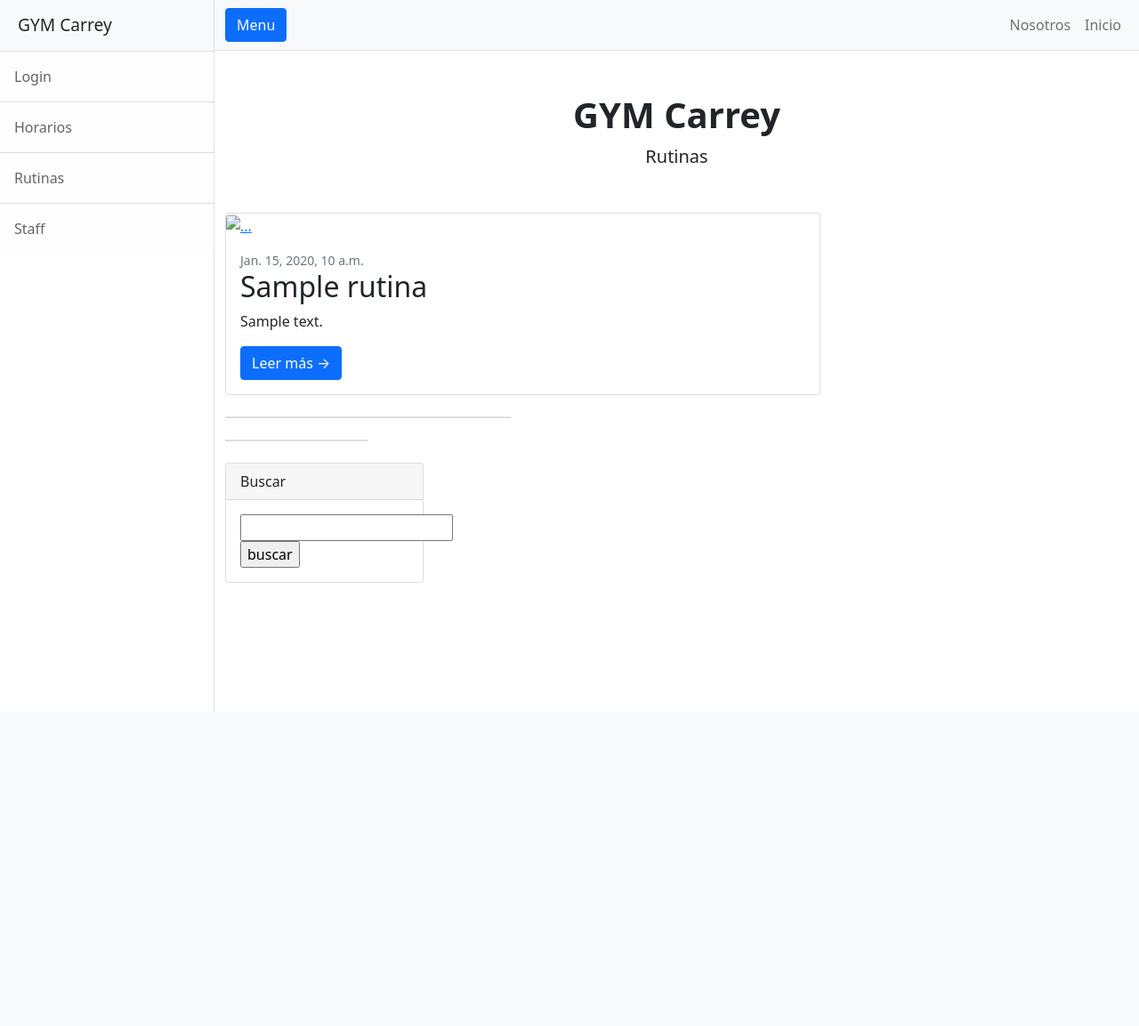
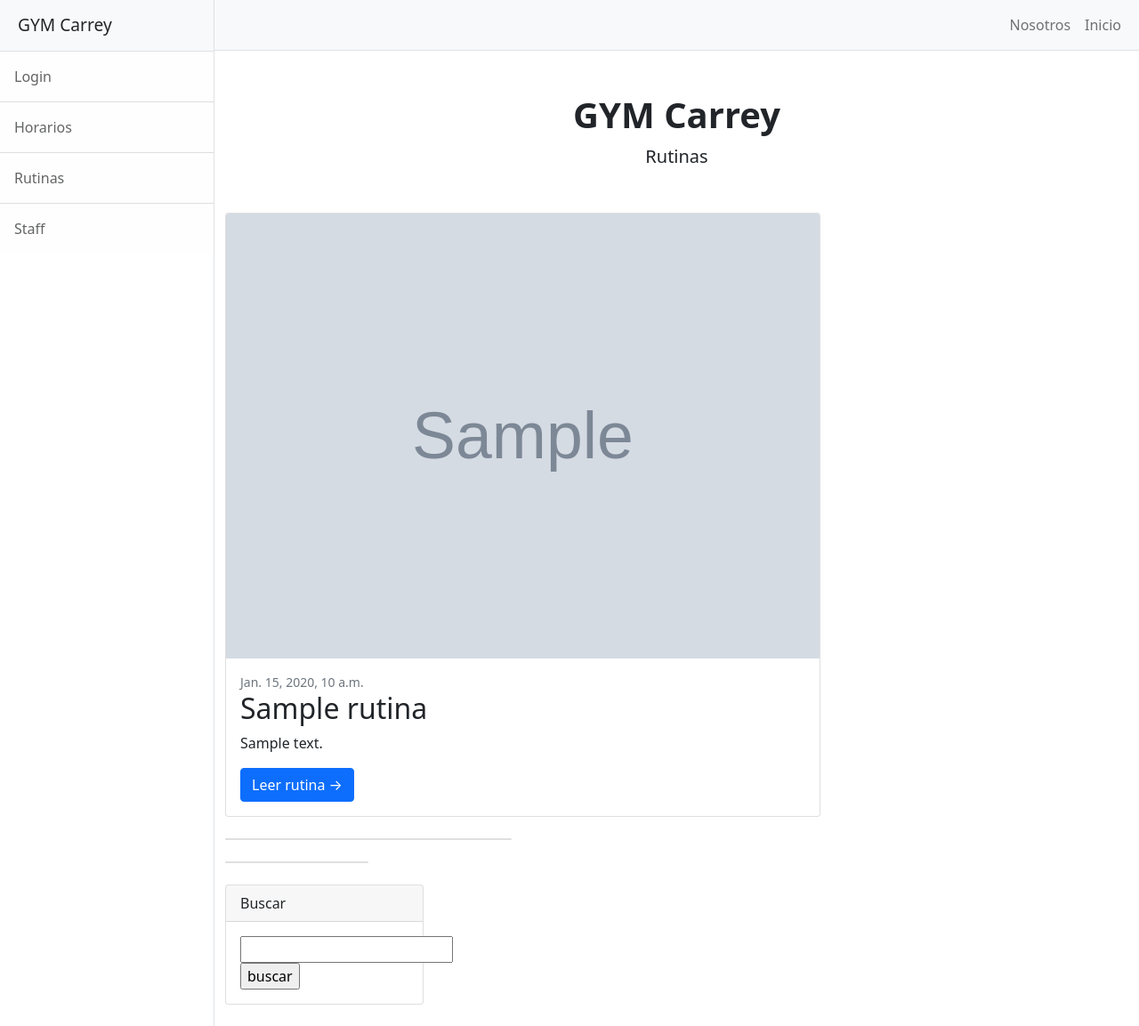
Before and after one commit to gabrielgarabedian/coderfinal, a Django app: page /rutina/rutinas-post/ in a window 1280 px wide. Shown: the whole page at 89% size. Before the commit the page ends 800 px from the top, so only its background shows below. Run offline with Django 4.2, Linux system fonts and the light colour scheme; tables that the repository leaves empty hold one stand-in row (values such as "Sample post"); grey boxes marked "Sample" are stand-in pictures; some libraries are stand-ins or nearby versions.

Commit message:
se cargaron las imagenes,se creo modelo staff y se modifico el readme

```diff
--- a/rutina/admin.py
+++ b/rutina/admin.py
@@ -1,8 +1,9 @@
 from django.contrib import admin
-from rutina.models import Rutina,Configuracion,Grilla
+from rutina.models import Rutina,Configuracion,Grilla,Staff
 
 
 
 admin.site.register(Rutina)
 admin.site.register(Grilla)
 admin.site.register(Configuracion)
+admin.site.register(Staff)
--- a/rutina/models.py
+++ b/rutina/models.py
@@ -11,7 +11,7 @@ class Rutina(models.Model):
     nombre_rutina= models.CharField(max_length=50)
     short_content= models.CharField(max_length=70)
     content= models.TextField(max_length=5000)
-    image_rutina = models.ImageField(upload_to="post", null=True, blank=True)
+    image_rutina = models.ImageField(upload_to="rutinas", null=True, blank=True)
     date_published= models.DateTimeField(auto_now_add=True)
 
 
@@ -23,7 +23,7 @@ class Alimentacion(models.Model):#creada para un futuro
     title= models.CharField(max_length=50)
     creador=models.CharField(max_length=70)
     contenido= models.TextField(max_length=5000)
-    image_rutina = models.ImageField(upload_to="rutinas", null=True, blank=True)
+    image_rutina = models.ImageField(upload_to="post", null=True, blank=True)
     date_published= models.DateTimeField(auto_now_add=True)
 
     def __str__(self):
@@ -33,3 +33,7 @@ class Grilla(models.Model):
     dias_de=models.CharField(max_length=50, default="Lunes a Sabados")
     horario_de=models.CharField(max_length=40, default="de 8 a 22hs")
     feriados_de=models.CharField(max_length=50, default="9 a 20hs")
+
+class Staff(models.Model):
+    nombre_staff= models.CharField(max_length=50,default='')
+    profe_de= models.CharField(max_length=50,default='')
--- a/rutina/templates/rutina/index.html
+++ b/rutina/templates/rutina/index.html
@@ -26,7 +26,7 @@
                     {% endif %}
                     <a class="list-group-item list-group-item-action list-group-item-light p-3" href="{% url 'horarios' %}">{% block boton_3 %} Horarios {% endblock boton_3 %}</a>
                     <a class="list-group-item list-group-item-action list-group-item-light p-3" href="{% url 'rutinas-post' %}">{% block boton_4%} Rutinas {% endblock boton_4 %}</a>
-                    <a class="list-group-item list-group-item-action list-group-item-light p-3" href="">{% block boton_5 %} Staff {% endblock boton_5 %}</a>
+                    <a class="list-group-item list-group-item-action list-group-item-light p-3" href="{% url 'staff' %}">{% block boton_5 %} Staff {% endblock boton_5 %}</a>
                 </div>
             </div>
             {% endblock menu %}
@@ -35,8 +35,6 @@
                 <!-- Top navigation-->
                 <nav class="navbar navbar-expand-lg navbar-light bg-light border-bottom">
                     <div class="container-fluid">
-                        <button class="btn btn-primary" id="sidebarToggle">Menu</button>
-                        <button class="navbar-toggler" type="button" data-bs-toggle="collapse" data-bs-target="#navbarSupportedContent" aria-controls="navbarSupportedContent" aria-expanded="false" aria-label="Toggle navigation"><span class="navbar-toggler-icon"></span></button>
                         <div class="collapse navbar-collapse" id="navbarSupportedContent">
                             <ul class="navbar-nav ms-auto mt-2 mt-lg-0">
                                 <li class="nav-item active"><a class="nav-link" href="{% url 'nosotros' %}">{% block boton_cabecera_1 %} Nosotros {% endblock boton_cabecera_1%}</a></li>
@@ -51,11 +49,13 @@
                 <div class="container-fluid">
                     {% endblock base %}
                     {% block contenido %}
-                    <h1 class="mt-4">GYM Carrey</h1>
-                    <p>solución integral que te facilitan los horarios de atencion, rutinas de entrenamiento, planes de alimentacion y el control de socios de forma rápida e intuitiva. Sin complicaciones y con la mejor experiencia para tus clientes.</p>
-                    <p>
+                    <h1 class="mt-4">--GYM Carrey--</h1>
+                    <p></p>
+                    <h2>solución integral que te facilitan los horarios de atencion, rutinas de entrenamiento, planes de alimentacion y el control de socios de forma rápida e intuitiva. Sin complicaciones y con la mejor experiencia para tus clientes.</h2>
+                    <h3>
                         Entrenar y la salud van de la mano.
-                    </p>
+                    </h3>
+                    <p>Todas las rutinas en un solo lugar, las veces que quieras</p>
                 </div>
             </div>
         </div>
--- a/rutina/templates/rutina/rutina_list.html
+++ b/rutina/templates/rutina/rutina_list.html
@@ -6,7 +6,7 @@ Rutinas
 {% endblock titulo %}
 
 {% block contenido %}
-
+<h1 class="mt-4">Lista de rutinas</h1>
 <div class="container">
     {% if user.is_authenticated %}
         <a href="{% url 'crear-rutina'%}"> Crear nueva rutina </a>
--- a/rutina/templates/rutina/rutinas_post.html
+++ b/rutina/templates/rutina/rutinas_post.html
@@ -13,12 +13,12 @@
             <!-- Featured blog post-->
             <div class="card mb-4">
                 {% if  rutina.0 %}
-                <a href="#!"><img style="max-width:100%;" class="card-img-top" src="{{ rutina.0.image.url }}" alt="..." /></a>
+                <a href="#!"><img style="max-width:100%;" class="card-img-top" src="{{ rutina.0.image_rutina.url }}" alt="..." /></a>
                 <div class="card-body">
                     <div class="small text-muted">{{rutina.0.date_published}}</div>
                     <h2 class="card-title">{{rutina.0.nombre_rutina}}</h2>
                     <p class="card-text">{{rutina.0.short_content}}</p>
-                    <a class="btn btn-primary" href="{% url 'detail-rutina' rutina.0.id %}">Leer más →</a>
+                    <a class="btn btn-primary" href="{% url 'detail-rutina' rutina.0.id %}">Leer rutina →</a>
                 </div>
                 {% endif %}
             </div>
@@ -28,24 +28,24 @@
                     <!-- Blog post-->
                     {% if rutina.1 %}
                     <div class="card mb-4">
-                        <a href="#!"><img style="max-width:100%;" class="card-img-top" src="{{ rutina.1.image.url }}" alt="..." /></a>
+                        <a href="#!"><img style="max-width:100%;" class="card-img-top" src="{{ rutina.1.image_rutina.url }}" alt="..." /></a>
                         <div class="card-body">
                             <div class="small text-muted">{{rutina.1.date_published}}</div>
                             <h2 class="card-title">{{rutina.1.nombre_rutina}}</h2>
                             <p class="card-text">{{rutina.1.short_content}}</p>
-                            <a class="btn btn-primary" href="{% url 'detail-rutina' rutina.1.id %}">Leer más →</a>
+                            <a class="btn btn-primary" href="{% url 'detail-rutina' rutina.1.id %}">Leer rutina →</a>
                         </div>
                     </div>
                     {% endif %}
                     <!-- Blog post-->
                     <div class="card mb-4">
                     {% if rutina.2 %}
-                        <a href="#!"><img style="max-width:100%;" class="card-img-top" src="{{ rutina.2.image.url }}" alt="..." /></a>
+                        <a href="#!"><img style="max-width:100%;" class="card-img-top" src="{{ rutina.2.image_rutina.url }}" alt="..." /></a>
                         <div class="card-body">
                             <div class="small text-muted">{{rutina.2.date_published}}</div>
                             <h2 class="card-title">{{rutina.2.nombre_rutina}}</h2>
                             <p class="card-text">{{rutina.2.short_content}}</p>
-                            <a class="btn btn-primary" href="{% url 'detail-rutina' rutina.2.id %}">Leer más →</a>
+                            <a class="btn btn-primary" href="{% url 'detail-rutina' rutina.2.id %}">Leer rutina →</a>
                         </div>
                     </div>
                     {% endif %}
@@ -54,24 +54,24 @@
                     {% if rutina.3 %}
                     <!-- Blog post-->
                     <div class="card mb-4">
-                        <a href="#!"><img style="max-width:100%;" class="card-img-top" src="{{ rutina.3.image.url }}" alt="..." /></a>
+                        <a href="#!"><img style="max-width:100%;" class="card-img-top" src="{{ rutina.3.image_rutina.url }}" alt="..." /></a>
                         <div class="card-body">
                             <div class="small text-muted">{{rutina.3.date_published}}</div>
                             <h2 class="card-title">{{rutina.3.nombre_rutina}}</h2>
                             <p class="card-text">{{rutina.3.short_content}}</p>
-                            <a class="btn btn-primary" href="{% url 'detail-rutina' rutina.3.id %}">Leer más →</a>
+                            <a class="btn btn-primary" href="{% url 'detail-rutina' rutina.3.id %}">Leer rutina →</a>
                         </div>
                     </div>
                     {% endif %}
                     <!-- Blog post-->
                     <div class="card mb-4">
                         {% if rutina.4 %}
-                                <a href="#!"><img style="max-width:100%;" class="card-img-top" src="{{ rutina.4.image.url }}" alt="..." /></a>
+                                <a href="#!"><img style="max-width:100%;" class="card-img-top" src="{{ rutina.4.image_rutina.url }}" alt="..." /></a>
                         <div class="card-body">
                             <div class="small text-muted">{{rutina.4.date_published}}</div>
                             <h2 class="card-title">{{rutina.4.nombre_rutina}}</h2>
                             <p class="card-text">{{rutina.4.short_content}}</p>
-                            <a class="btn btn-primary" href="{% url 'detail-rutina' rutina.4.id %}">Leer más →</a>
+                            <a class="btn btn-primary" href="{% url 'detail-rutina' rutina.4.id %}">Leer rutina →</a>
                         </div>
                         {% endif %}
                     </div>
--- a/rutina/urls.py
+++ b/rutina/urls.py
@@ -16,6 +16,7 @@ urlpatterns = [
      path('search-by-name-rutina/', SearchRutinaByName.as_view(), name="search-by-name-rutina"),
      path('signup/', RutinaSignUp.as_view(), name="rutina-signup"),
      path('user-profile/<int:pk>', RutinaProfileUpdate.as_view(), name="profile-update"),
+     path('staff/',staff,name="staff"),
 
 
 
--- a/rutina/views.py
+++ b/rutina/views.py
@@ -7,7 +7,7 @@ from django.views import View
 from django.views.generic import ListView , CreateView, DeleteView, UpdateView, DetailView
 from django.shortcuts import render
 from django.urls import reverse_lazy
-from rutina.models import Rutina, Configuracion, Grilla
+from rutina.models import Rutina, Configuracion, Grilla,Staff
 from django.contrib.auth.admin import User
 
 #def index(request):
@@ -62,7 +62,7 @@ class DeleteRutina(LoginRequiredMixin,DeleteView):
 
 class UpdateRutina(LoginRequiredMixin,UpdateView):
     model=Rutina
-    fields=['nombre_rutina', 'short_content', 'content']
+    fields=['nombre_rutina', 'short_content', 'content','image_rutina']
     success_url = reverse_lazy("lista-de-rutina")
 
 def horarios(request):
@@ -77,3 +77,7 @@ def rutinas_post(request):
     rutinas = Rutina.objects.order_by('-date_published').all()
 
     return render(request, 'rutina/rutinas_post.html', {"rutina": rutinas})
+
+def staff(request):
+    staff = Staff.objects.first()
+    return render(request, 'rutina/staff_conf.html',{'staff':staff})
```
Also changed, not shown: rutina/templates/rutina/nosotros.html (+4 -5 lines), rutina/templates/rutina/staff_conf.html (added, +13 -0 lines), README.md, media/post/abcgym.png (added), media/rutinas/2850_la_rutina_del_capitan_america.jpg (added), media/rutinas/cris.jpg (added), media/rutinas/gladiador.jpg (added), media/rutinas/hmujer.jpg (added), media/rutinas/rutcasa.jpg (added), media/rutinas/spidermanrutina.jpg (added), rutina/migrations/0017_alter_rutina_image_rutina.py (added), rutina/migrations/0018_alter_alimentacion_image_rutina.py (added), rutina/migrations/0019_staff.py (added).
